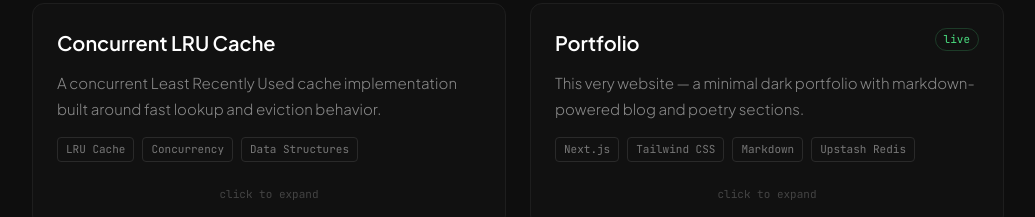
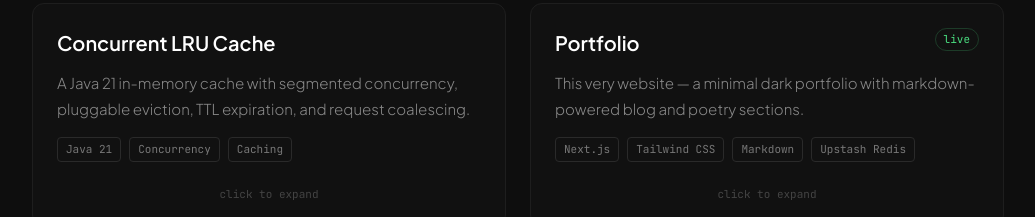
Before and after one commit to s4rojx/saroj-portfolio, a Next.js app: page /projects in a window 1280 px wide. Shown: the part 223-440 px from the top of the page, without its empty margins (122-1157 px from the left). Built offline with nearby package versions, Linux system fonts and the light colour scheme.

Commit message:
Fix Project description

```diff
--- a/app/projects/page.tsx
+++ b/app/projects/page.tsx
@@ -10,11 +10,11 @@ const projects = [
   {
     title: "Concurrent LRU Cache",
     description:
-      "A concurrent Least Recently Used cache implementation built around fast lookup and eviction behavior.",
+      "A Java 21 in-memory cache with segmented concurrency, pluggable eviction, TTL expiration, and request coalescing.",
     longDescription:
-      "A data-structure-focused project that implements an LRU cache with concurrency in mind, keeping recently accessed items available while evicting older entries when capacity is reached.",
-    tech: ["LRU Cache", "Concurrency", "Data Structures"],
-    github: "https://github.com/s4rojx/concurrent-lru-cache",
+      "A Java 21 cache with segmented concurrency, multiple eviction policies, TTL expiration, and single-flight loading.",
+    tech: ["Java 21", "Concurrency", "Caching"],
+    github: "https://github.com/s4rojx/nimble-cache",
   },
   {
     title: "Portfolio",
```
